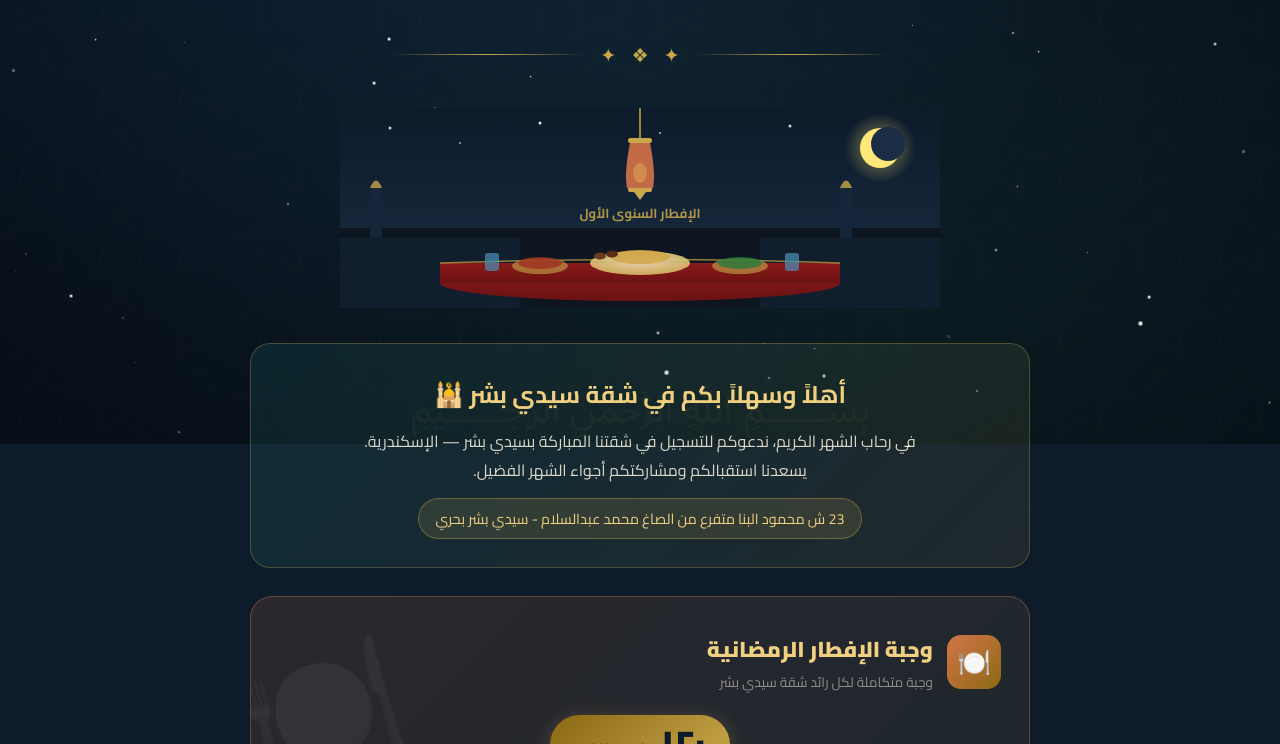
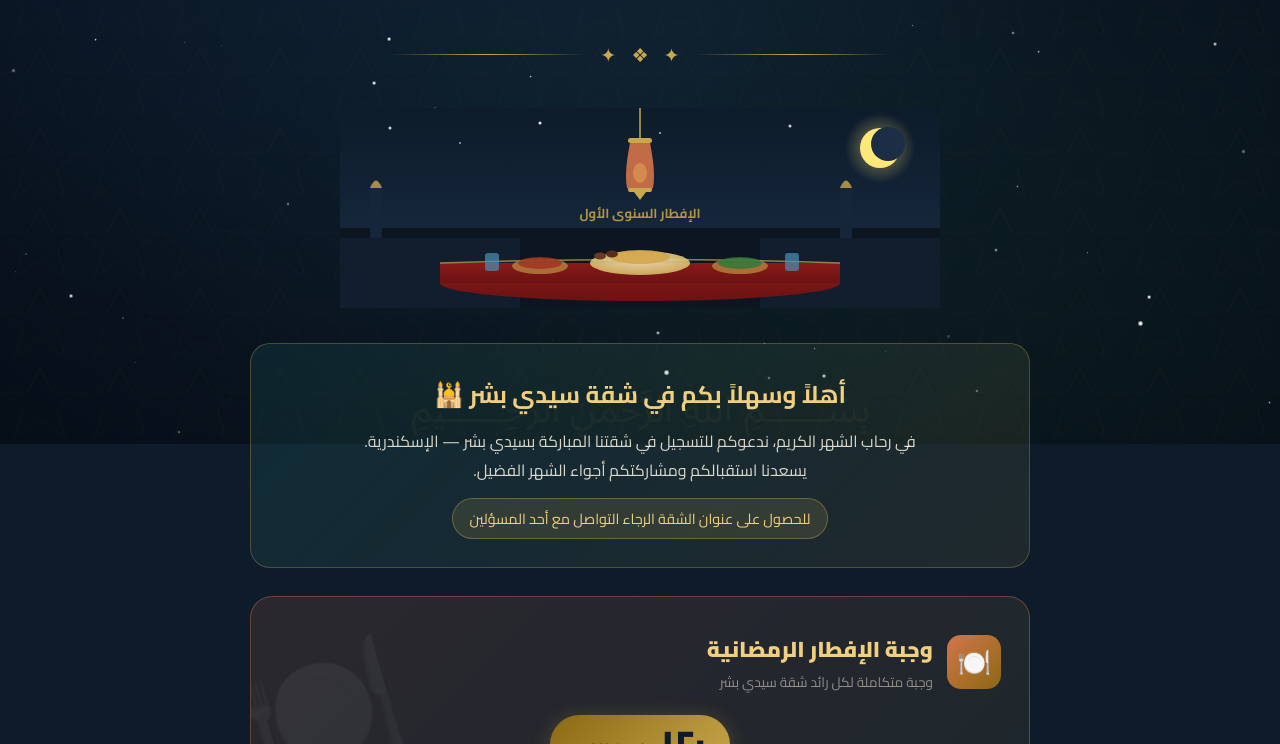
Before and after one commit to Rayyannabil/SidiBishr-Iftar-Registration, a website: page index.html in a window 1280 px wide. Shown: the part 356-1100 px from the top of the page. Drawn offline with Linux system fonts and the light colour scheme.

Commit message:
fix: remove address from web

```diff
--- a/index.html
+++ b/index.html
@@ -383,7 +383,7 @@ footer .footer-gold { color:var(--gold); font-weight:600; }
     <div class="welcome-card">
       <h2>أهلاً وسهلاً بكم في شقة سيدي بشر 🕌</h2>
       <p>في رحاب الشهر الكريم، ندعوكم للتسجيل في شقتنا المباركة بسيدي بشر — الإسكندرية.<br>يسعدنا استقبالكم ومشاركتكم أجواء الشهر الفضيل.</p>
-      <span class="alex-badge">23 ش محمود البنا متفرع من الصاغ محمد عبدالسلام - سيدي بشر بحري</span>
+      <span class="alex-badge">للحصول على عنوان الشقة الرجاء التواصل مع أحد المسؤلين</span>
     </div>
 
     <!-- Meal -->
```
